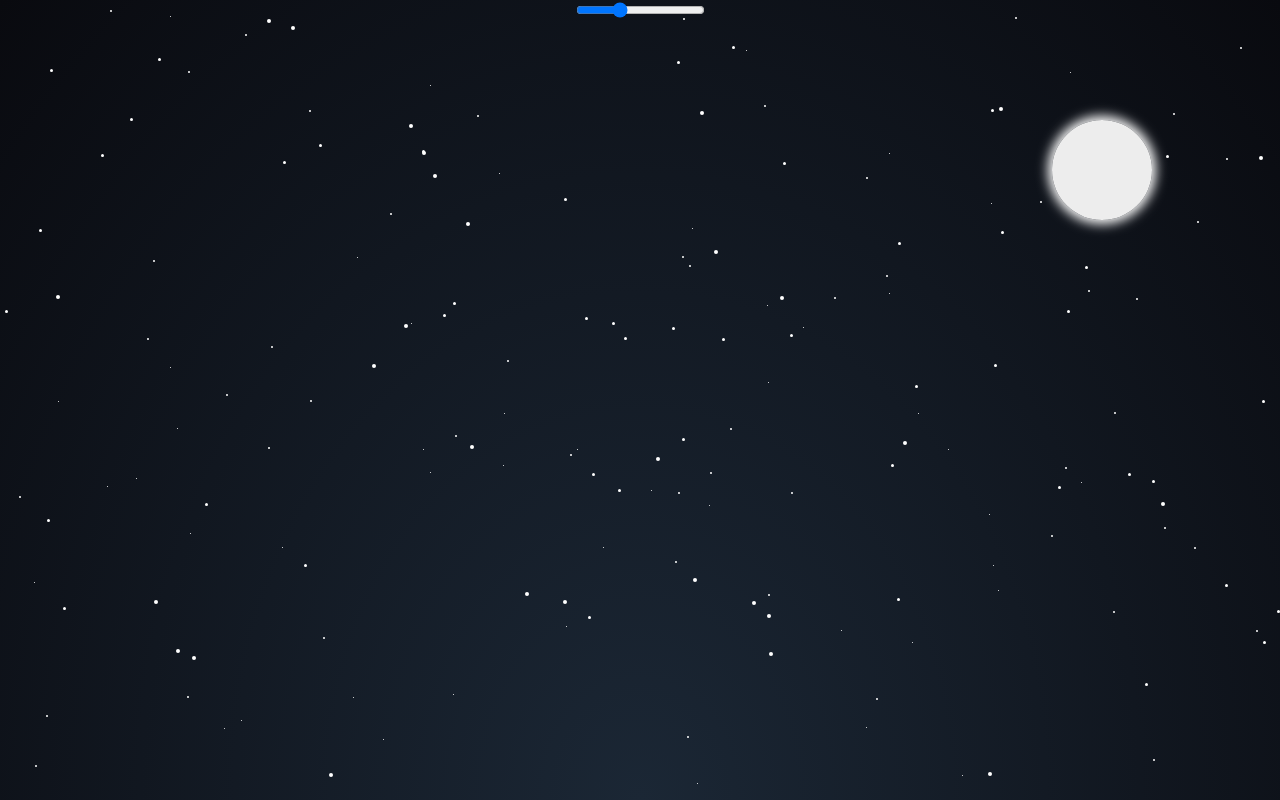
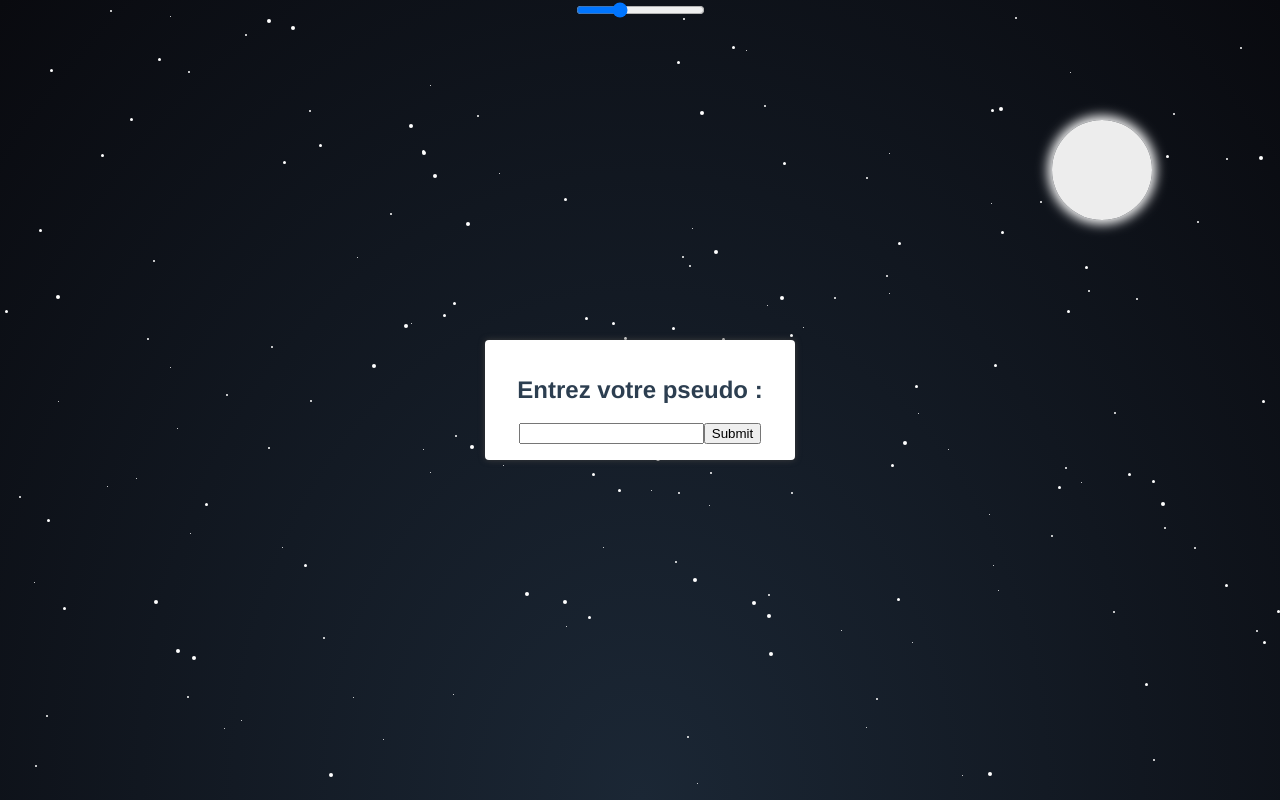
Before and after one commit to gaetannicolas/m2-vue, a Vue app: page / in a window 1280 px wide. Built offline with nearby package versions, Linux system fonts and the light colour scheme; grey boxes are pictures that could not be loaded.

Commit message:
:bulb: Solution exercice 7

```diff
--- a/src/App.vue
+++ b/src/App.vue
@@ -1,5 +1,11 @@
 <template>
   <div id="app">
+    <transition name="fade">
+      <login-modal
+        v-if="!isLoggedIn"
+        @onSubmitLogin="setLogin"
+      />
+    </transition>
     <Moon />
     <transition-group name="fade">
       <common-star
@@ -24,19 +30,33 @@
 import CommonStar from "@/components/Common-star";
 import ShootingStar from "@/components/Shooting-star";
 import Moon from "@/components/Moon";
+import LoginModal from "@/components/Login-modal";
 
 export default {
   name: "app",
   components: {
     CommonStar,
     ShootingStar,
-    Moon
+    Moon,
+    LoginModal
   },
   data() {
     return {
+      userName: "",
       totalStars: 200,
       isShootingStarVisible: true
     };
+  },
+  computed: {
+    isLoggedIn() {
+      return this.userName;
+    }
+  },
+  methods: {
+    setLogin(userName) {
+      this.userName = userName;
+      localStorage.setItem("userName", userName);
+    }
   },
   mounted() {
     setInterval(() => {
--- a/src/components/Login-modal.vue
+++ b/src/components/Login-modal.vue
@@ -1,14 +1,35 @@
 <template>
   <div class="login-wrapper">
     <div class="login-modal">
-
+      <h2>Entrez votre pseudo :</h2>
+      <form>
+        <input
+          type="text"
+          v-model="userName"
+          @keypress.enter="submitLogin"
+        >
+        <input
+          type="submit"
+          @click.prevent="submitLogin"
+        >
+      </form>
     </div>
   </div>
 </template>
 
 <script>
 export default {
-  name: "LoginModal"
+  name: "LoginModal",
+  data() {
+    return {
+      userName: ""
+    };
+  },
+  methods: {
+    submitLogin() {
+      this.$emit("onSubmitLogin", this.userName);
+    }
+  }
 };
 </script>
 
@@ -25,7 +46,7 @@ export default {
 
 .login-modal {
   max-width: 400px;
-  padding: 2rem;
+  padding: 1rem 2rem;
   background-color: white;
   border-radius: 4px;
   box-shadow: 0 0 6px 0 rgb(61, 61, 61);
```
